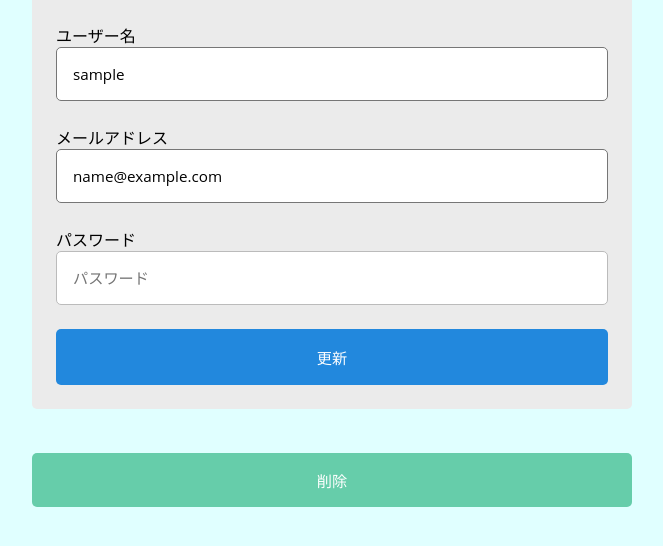
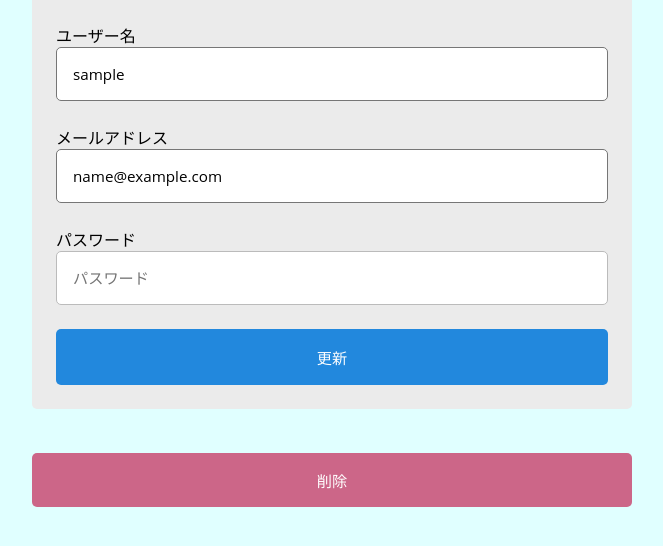
Before and after one commit to Tomoki245724/Ootorikaihi, a Flask app: page /users/1 in a window 1280 px wide, with the pointer over the restyled element. Shown: the part 215-761 px from the top of the page, without its empty margins (308-971 px from the left). Run offline with Flask 3, Linux system fonts and the light colour scheme; the visitor is signed in with stand-in values (Sample User, id 1); data comes from the database, SQL or seed files in the repository.

Commit message:
整えた

```diff
--- a/flask_app/static/css/login.css
+++ b/flask_app/static/css/login.css
@@ -114,11 +114,11 @@ body {
 }
 
 .login input[type="submit-erase"]:hover {
-  background: #66cdaa;
+  background: #cc6688;
 }
 
 .login input[type="submit-erase"]:focus {
-  border-color:#05a;
+  border-color:#cc6688;
 }
 
 
```
